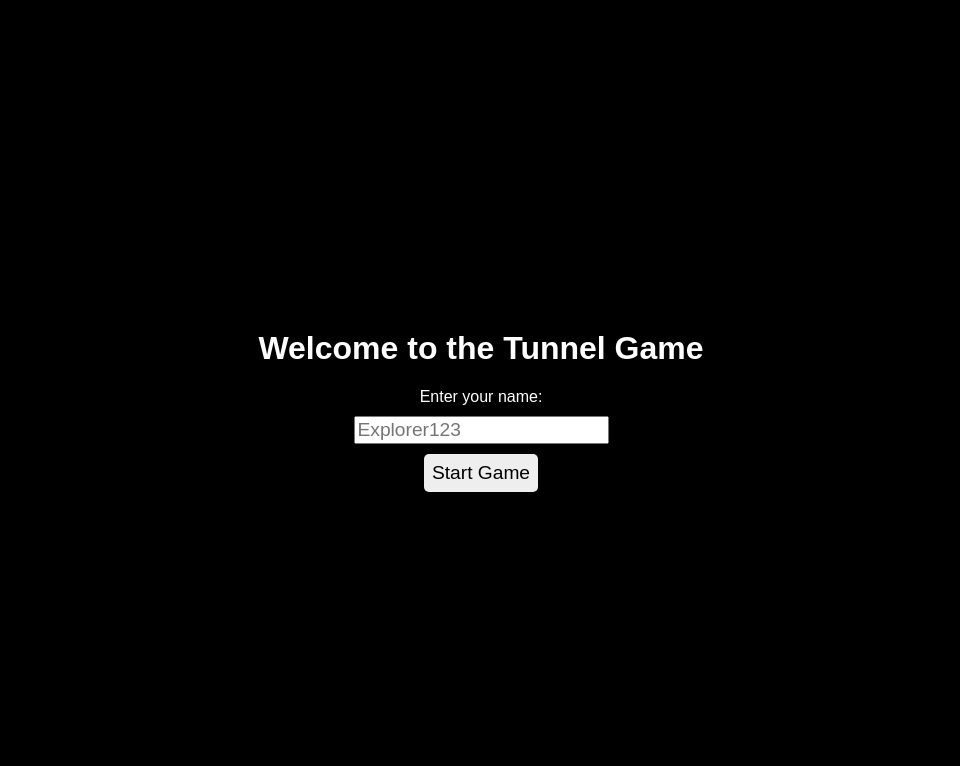
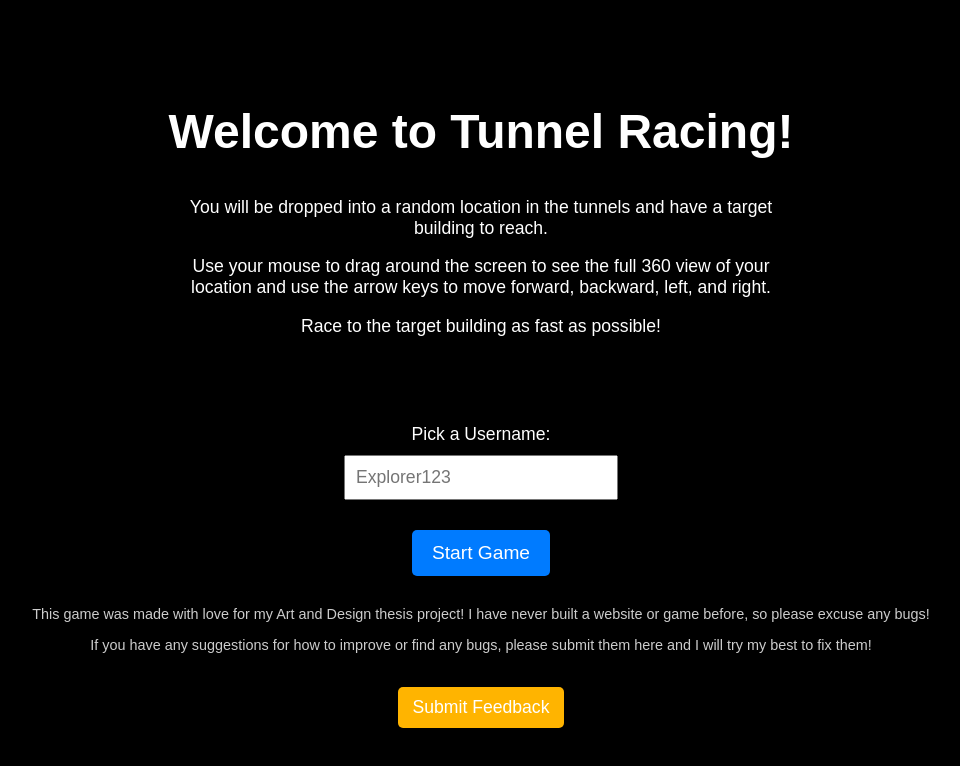
Before and after one commit to ShruthiRavichandran/ShruthiRavichandran.github.io, a plain HTML site: page thesis/index.html in a window 1280 px wide. Shown: the whole page, without its empty margins (159-1119 px from the left). Drawn offline with nearby package versions, Linux system fonts and the light colour scheme.

Commit message:
updated with ui

```diff
--- a/thesis/index.html
+++ b/thesis/index.html
@@ -40,12 +40,30 @@
 </head>
 <body>
 
+
+
   <!-- Welcome Screen -->
   <div id="welcome-screen" class="screen">
-    <h1>Welcome to the Tunnel Game</h1>
-    <label for="username">Enter your name:</label>
-    <input type="text" id="username" placeholder="Explorer123" maxlength="20" />
-    <button id="start-btn">Start Game</button>
+    <h1 style="font-size: 3rem; margin-bottom: 20px;">Welcome to Tunnel Racing!</h1>
+<div id="instructions" style="max-width: 600px; text-align: center; font-size: 1.1rem; margin-bottom: 30px;">
+  <p>You will be dropped into a random location in the tunnels and have a target building to reach.</p>
+  <p>Use your mouse to drag around the screen to see the full 360 view of your location and use the arrow keys to move forward, backward, left, and right.</p>
+  <p>Race to the target building as fast as possible!</p>
+</div>
+<div style="text-align: center; margin-top: 40px;">
+  <label for="username" style="font-size: 1.1rem; margin-bottom: 10px;">Pick a Username:</label>
+  <br />
+  <input type="text" id="username" placeholder="Explorer123" maxlength="20" style="padding: 10px; font-size: 1.1rem; margin-bottom: 20px; width: 250px;"/>
+  <br />
+  <button id="start-btn" style="background-color: #007BFF; color: white; padding: 12px 20px; font-size: 1.2rem; border: none; border-radius: 5px;">Start Game</button>
+  <br />
+  <div id="footer" style="font-size: 0.9rem; text-align: center; color: #ccc; margin-top: 30px;">
+    <p>This game was made with love for my Art and Design thesis project! I have never built a website or game before, so please excuse any bugs!</p>
+    <p>If you have any suggestions for how to improve or find any bugs, please submit them here and I will try my best to fix them!</p>
+  </div>
+  <button id="feedback-button" style="background-color: #FFB400; color: white; padding: 10px 15px; font-size: 1.1rem; border: none; border-radius: 5px; margin-top: 20px;" onclick="window.open('https://forms.gle/nEPf43S7SwL7RFhz7', '_blank')">Submit Feedback</button>
+</div>
+
   </div>
 
   <!-- Target Screen -->
@@ -57,6 +75,25 @@
   <!-- Game Screen -->
   <div id="game-screen" class="screen">
     <canvas id="viewer-canvas"></canvas>
+<!-- Question Mark Button (Overlay) -->
+<div id="instructions-button" style="position: fixed; bottom: 20px; left: 20px; background-color: #FFB400; border-radius: 50%; padding: 15px; font-size: 2rem; color: white; cursor: pointer; z-index: 9999;">
+  ?
+</div>
+
+
+<!-- Instructions Overlay (Hidden initially) -->
+<div id="instructions-overlay" style="position: fixed; top: 0; left: 0; right: 0; bottom: 0; background-color: rgba(0, 0, 0, 0.8); color: white; padding: 20px; display: none; flex-direction: column; justify-content: center; align-items: center; text-align: center; z-index: 9999;">
+  <h2>Game Instructions</h2>
+  <p>You will be dropped into a random location in the tunnels and have a target building to reach.</p>
+  <p>Use your mouse to drag around the screen to see the full 360 view of your location and use the arrow keys to move forward, backward, left, and right.</p>
+  <p>Race to the target building as fast as possible!</p>
+  <br />
+  <p>This game was made with love for my Art and Design thesis project! I have never built a website or game before, so please excuse any bugs!</p>
+  <p>If you have any suggestions for how to improve or find any bugs, please submit them <a href="https://forms.gle/nEPf43S7SwL7RFhz7" target="_blank" style="color: #FFB400;">here</a> and I will try my best to fix them!</p>
+  <button onclick="closeInstructions()" style="background-color: #007BFF; color: white; padding: 10px 15px; font-size: 1.2rem; border: none; border-radius: 5px; margin-top: 20px;">Close</button>
+</div>
+
+
     <!-- The info box will be dynamically added here by JavaScript -->
   </div>
 
@@ -68,7 +105,6 @@
   <h3>🏆 Top 5 for this route</h3>
   <div id="route-leaderboard">Loading...</div>
 
-  <button id="full-leaderboard-btn">See Full Leaderboard</button>
   <button id="replay-btn">Play Again</button>
 </div>
 
```
